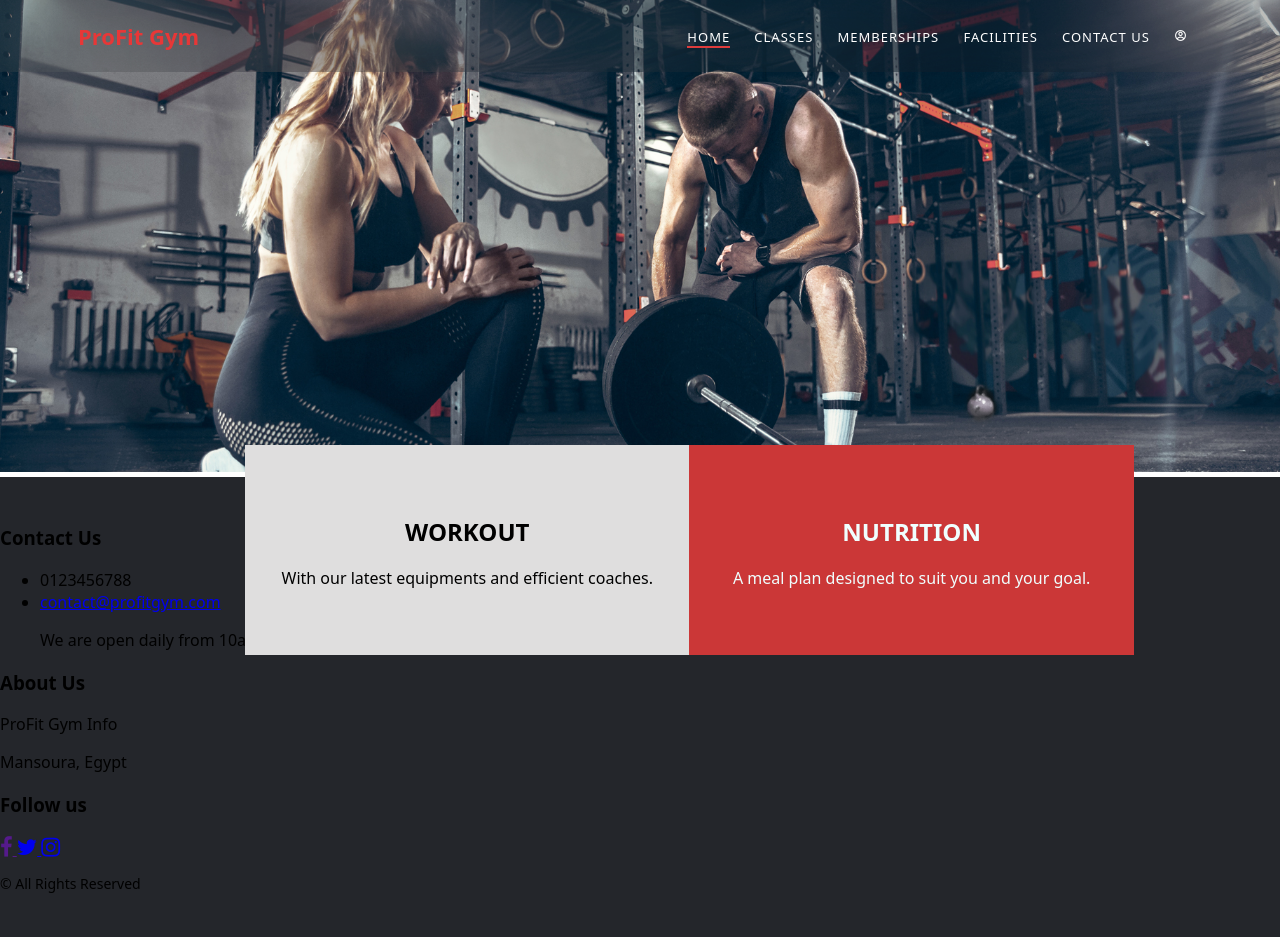
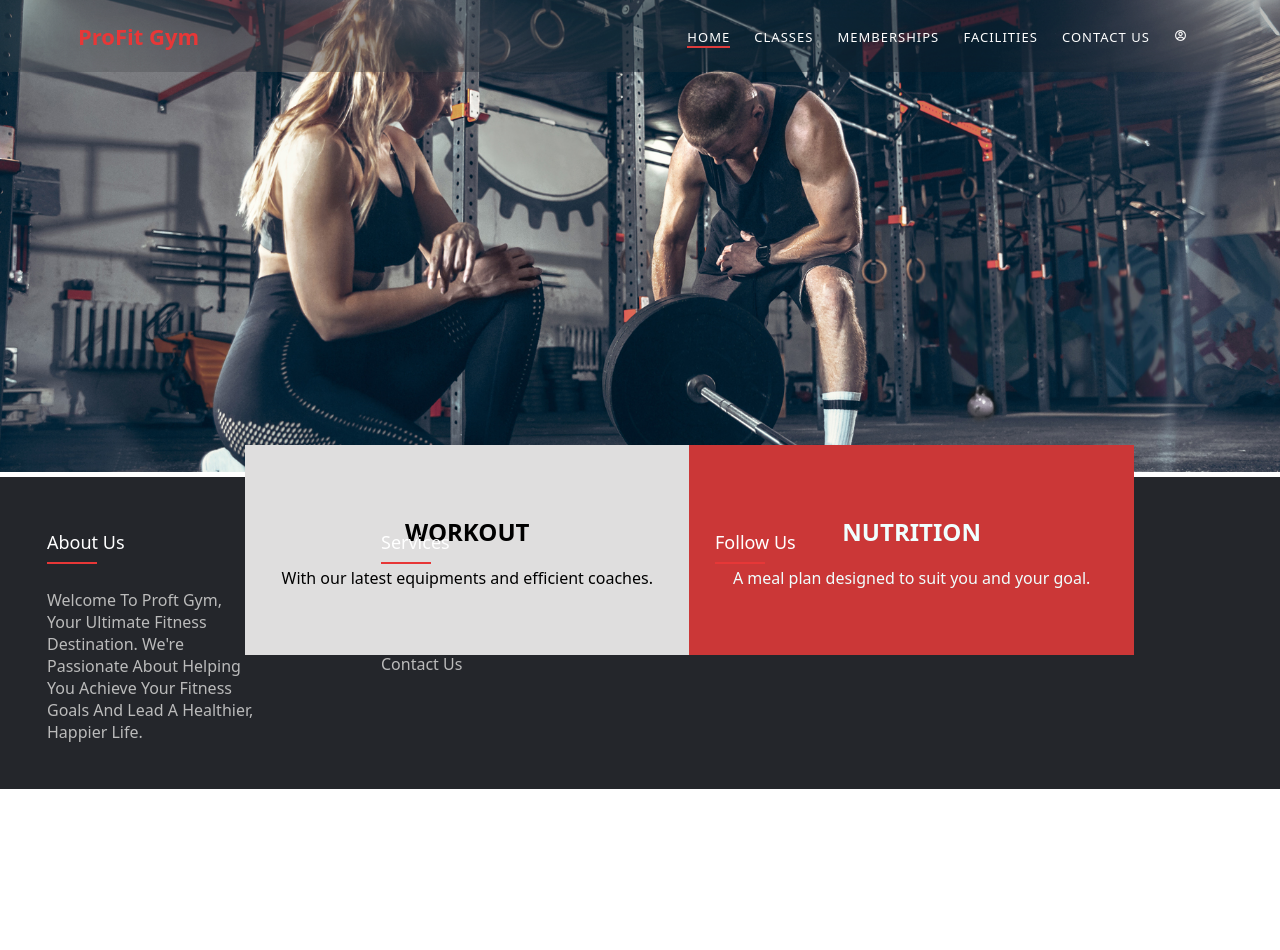
Before and after one commit to mohamedfareed244/Gym-Erp-System, a PHP site: page / in a window 1280 px wide. Run offline with PHP 8.4, Linux system fonts and the light colour scheme; some libraries are stand-ins or nearby versions.

Commit message:
footer updated

```diff
--- a/partials/footer.php
+++ b/partials/footer.php
@@ -1,43 +1,30 @@
 <footer class="footer">
-    <div class="fcontainer">
+        <div class="footer-container">
             <div class="row">
-
-            <div class="f-col">
-                <h3>Contact Us</h3>
+                <div class="footer-col">
+                    <h4>About us</h4>
                     <ul>
-                    <li>0123456788</li>
-                    <li><a href="mailto:profitgym.org">contact@profitgym.com</a></li>
-                    <p>We are open daily from 10am — 12am. </p>
-
+                        <p>Welcome to Proft Gym, your ultimate fitness destination. We're passionate about helping you
+                            achieve your fitness goals and lead a healthier, happier life.</p>
                     </ul>
                 </div>
-            <div class="f-col">
-                <h3>About Us</h3>
-                <p>ProFit Gym Info
-                </p>
-                <p>Mansoura, Egypt </p>
-
+                <div class="footer-col">
+                    <h4>Services</h4>
+                    <ul>
+                        <li><a href="#">memberships</a></li>
+                        <li><a href="#">classes</a></li>
+                        <li><a href="#">contact us</a></li>
+                    </ul>
                 </div>
-            <div class="f-col">
-                <h3>Follow us</h3>
+                <div class="footer-col">
+                    <h4>follow us</h4>
                     <div class="social-links">
-
-                    <!-- gets the icons mn font awesome online library -->
-                    <a href="" target="_blank">
-                        <i class="fa fa-facebook  " style="font-size:22px" id="footerfb" ></i>
-                    </a>
-                    <a href="/">
-                        <i class="fa fa-twitter  " style="font-size:22px" id="footertwitter"></i>
-                    </a>
-                    <a href="/">
-                        <i class="fa fa-instagram  " style="font-size:22px" id="footerig"></i>
-                    </a>
+                        <a href="#"><i class="fab fa-facebook-f"></i></a>
+                        <a href="#"><i class="fab fa-twitter"></i></a>
+                        <a href="#"><i class="fab fa-instagram"></i></a>
+                        <a href="#"><i class="fab fa-linkedin-in"></i></a>
                     </div>
                 </div>
-            <div class="f-col" style="font-size: 14px;">
-                <p>© All Rights Reserved</p>
-            </div>
-
             </div>
         </div>
     </footer>
--- a/views/index.php
+++ b/views/index.php
@@ -4,40 +4,31 @@
 <head>
     <meta http-equiv="X-UA-Compatible" content="IE=edge" />
     <meta name="viewport" content="width=device-width, initial-scale=1.0" />
-        <link rel="stylesheet" href="https://fonts.googleapis.com/css2?family=Material+Symbols+Outlined:opsz,wght,FILL,GRAD@48,400,0,0" />
-        <link rel="icon" type="image/x-icon" href="images/dfav.png" />
 
-
-        <link rel="stylesheet" type="text/css" href="../public/css/index.css">
-
-    <!-- to access font awesome cdn icons -->
+    <!--css/icons/boostrap/jquery/fonts/images start-->
+    <link rel="stylesheet" type="text/css" href="../public/CSS/index.css">
+    <link rel="stylesheet"
+        href="https://fonts.googleapis.com/css2?family=Material+Symbols+Outlined:opsz,wght,FILL,GRAD@48,400,0,0" />
+    <link rel="stylesheet" type="text/css"
+        href="https://cdnjs.cloudflare.com/ajax/libs/font-awesome/5.15.1/css/all.min.css">
     <link href="https://cdn.jsdelivr.net/npm/remixicon@2.5.0/fonts/remixicon.css" rel="stylesheet">
-    <link rel="stylesheet" href="https://cdnjs.cloudflare.com/ajax/libs/font-awesome/6.3.0/css/all.min.css">
-    <link rel="stylesheet" href="http://code.ionicframework.com/ionicons/2.0.1/css/ionicons.min.css">
-    <link rel='stylesheet' href='https://cdnjs.cloudflare.com/ajax/libs/font-awesome/4.7.0/css/font-awesome.min.css'>
-    <link rel="stylesheet" href="https://fonts.googleapis.com/css2?family=Material+Symbols+Outlined:opsz,wght,FILL,GRAD@48,400,0,0" />
-    <script src="https://code.jquery.com/jquery-3.7.0.js" integrity="sha256-JlqSTELeR4TLqP0OG9dxM7yDPqX1ox/HfgiSLBj8+kM=" crossorigin="anonymous"></script>
-    <link rel="icon" type="image/x-icon" href="images/dfav.png" />
-
+    <script src="https://code.jquery.com/jquery-3.7.0.js"
+        integrity="sha256-JlqSTELeR4TLqP0OG9dxM7yDPqX1ox/HfgiSLBj8+kM=" crossorigin="anonymous"></script>
+    <!--css/icons/boostrap/jquery/fonts/images end-->
 
     <title>ProFit Gym</title>
-
 </head>
 
 <body>
-     <!-- include header -->
+     <!-- navbar start -->
     <?php include ("../partials/header.php") ?>
-    <!-- add image -->
+    <!-- header image -->
     <section id="welcome-image">
         <img src="../public/Images/bckgrnd.jpg" alt="Home Image" class="main-img">
     </section>
+    <!-- navbar end -->
 
-    <!-- body intro starts -->
-
-
-
-
-
+    <!-- main content starts -->
     <div class="gridboxes1">
         <div class="box1" style="background-color:#dfdede;">
           <h2>WORKOUT</h2>
@@ -48,21 +39,12 @@
           <p style="color: azure;">A meal plan designed to suit you and your goal.</p>
         </div>
       </div>
-
-
-
-
-
+      <!-- main content end -->
 
 </body>
 
+<script src="/js/index.js"></script>
 
-
-
-
-<script src="/js/index.js">
-
-</script>
 <!-- include footer -->
 <?php include ('../partials/footer.php') ?>
 
```
Also changed, not shown: public/CSS/index.css (+12 -22 lines). Lines whose indentation alone changed are shown as unchanged.
